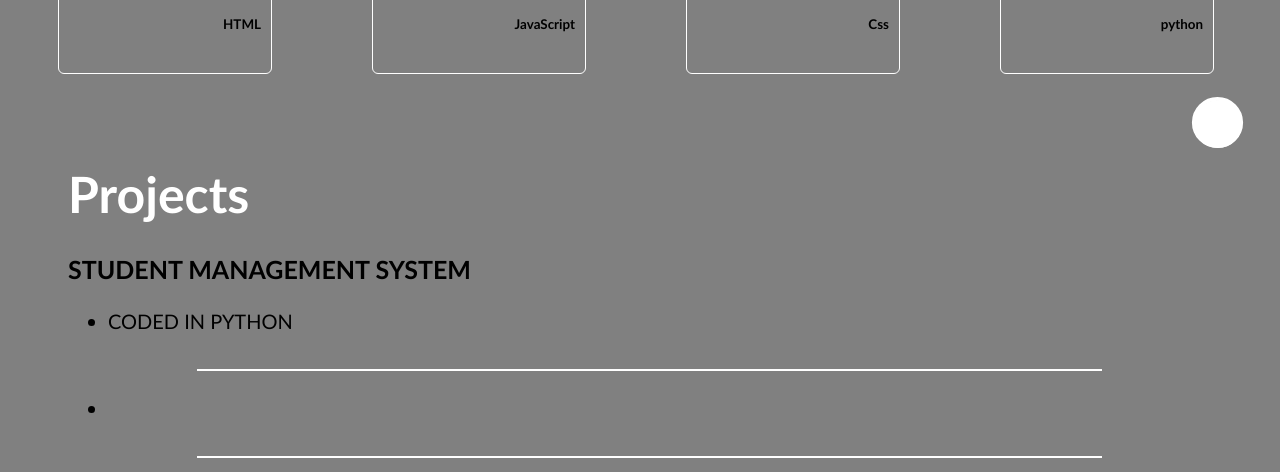
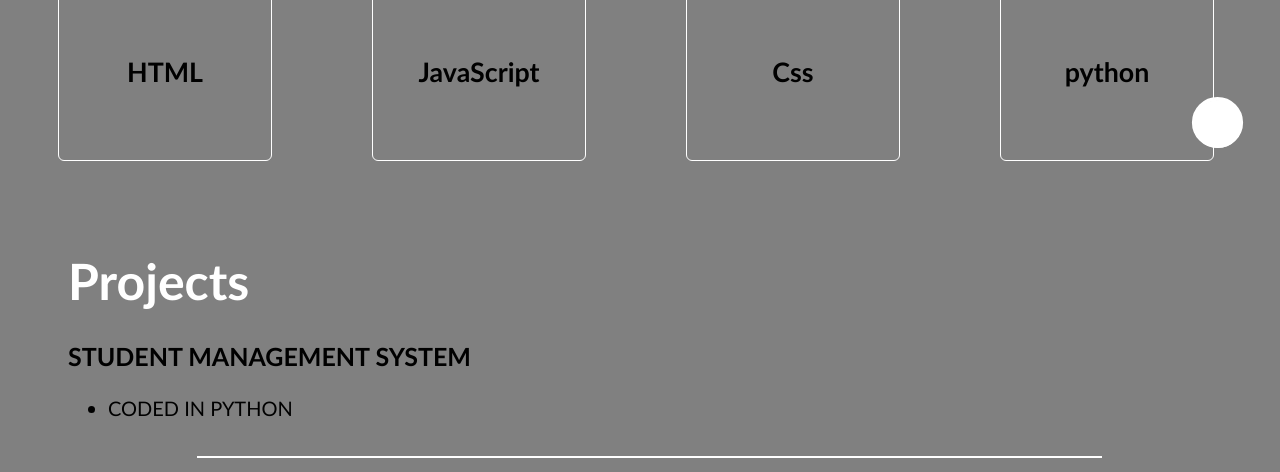
Before and after one commit to utkarshbhola/utkarsh-bhola.github-io, a plain HTML site: page index.html in a window 1280 px wide. Shown: the part 628-1100 px from the top of the page. Drawn offline with Linux system fonts and the light colour scheme.

Commit message:
Update style.css

```diff
--- a/style.css
+++ b/style.css
@@ -113,11 +113,11 @@ h2 {
   border: 1px solid white;
   display: block;
   border-radius: 6px;
-  text-align: right;
+  text-align: center;
   margin: 50px;
   padding: 10px;
   width: 2in;
-  font-size: 20px;
+  font-size: 40px;
   box-shadow: 0 3px 10px gray;
 }
 
```
